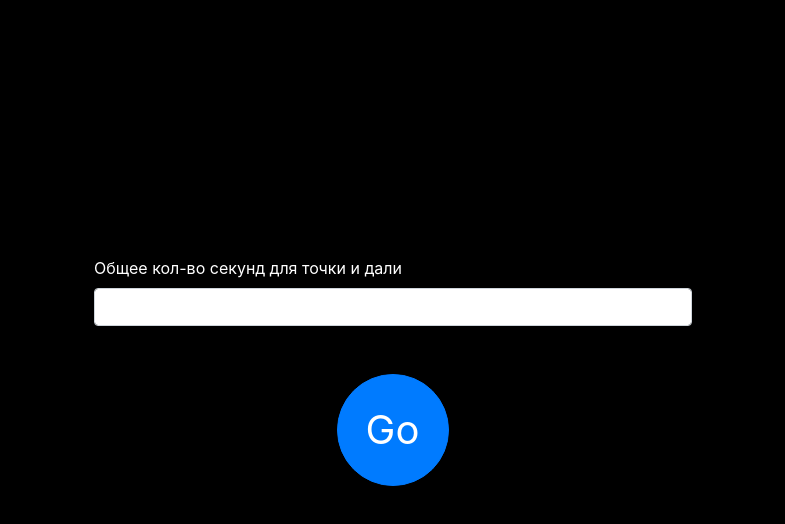
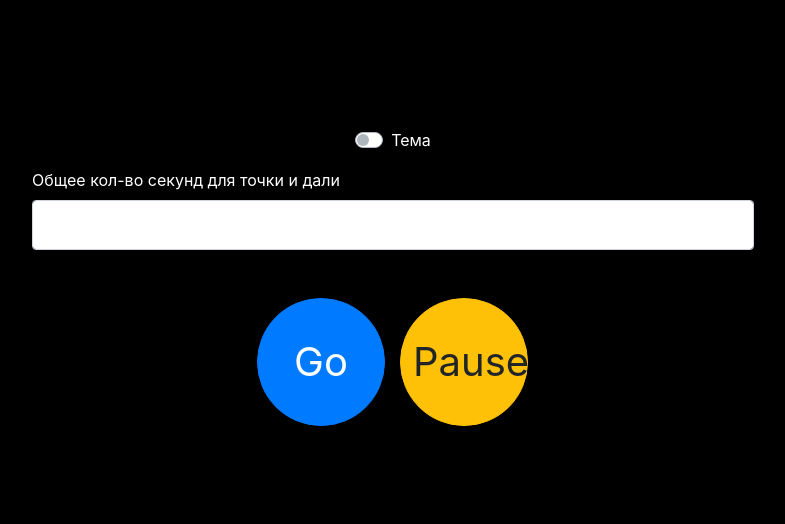
Before and after one commit to AsotikovAnton/timer, a website with bundled scripts: page index.html in a window 1280 px wide. Shown: the whole page, without its empty margins (247-1032 px from the left). Built offline with nearby package versions, Linux system fonts and the light colour scheme.

Commit message:
add pause and theme swither

```diff
--- a/index.html
+++ b/index.html
@@ -9,6 +9,10 @@
 </head>
 <body>
   <div class="timer-app container">
+    <div class="row custom-control custom-switch">
+      <input type="checkbox" class="custom-control-input" id="customSwitch1">
+      <label class="custom-control-label" for="customSwitch1">Тема</label>
+    </div>
     <div class="row">
       <label class="label ml-3" for="time-input">Общее кол-во секунд для точки и дали</label>
       <div class="input-group mb-3 ml-3 mr-3">
@@ -26,6 +30,7 @@
     </div>
     <div class="input-group-append">
       <button class="btn btn-primary" type="button" id="button-addon2">Go</button>
+      <button class="btn btn-warning" type="button" id="pause">Pause</button>
     </div>
   </div>
   <audio id="audio-start" src="/src/start.mp3"></audio>
--- a/src/style.css
+++ b/src/style.css
@@ -1,31 +1,58 @@
 body {
   background-color: black !important;
+  --textColor: white;
 }
+
+body.light {
+  background-color: white !important;
+  --textColor: black;
+}
+
 
 .timer-app {
   display: flex;
   flex-direction: column;
   justify-content: center;
   align-items: center;
-  margin: 20% auto 0;
+  margin: 10% auto 0;
 }
 
 .timer {
   font-size: 5rem;
-  color: white;
+  color: var(--textColor);
 }
 
 .label {
-  color: white;
+  color: var(--textColor);
+}
+
+#time-input {
+  font-size: 1.5rem;
 }
 
 #button-addon2 {
-  width: 7rem;
-  height: 7rem;
+  width: 8rem;
+  height: 8rem;
+  margin-right: 1rem;
   font-size: 2.5rem;
-  border-radius: 7rem !important;
+  border-radius: 8rem !important;
+}
+
+#pause {
+  width: 8rem;
+  height: 8rem;
+  font-size: 2.5rem;
+  border-radius: 8rem !important;
 }
 
 .input-group-append {
   margin-top: 2rem;
 }
+
+.custom-switch {
+  margin-bottom: 1rem;
+}
+
+.custom-control-label {
+  color: var(--textColor);
+}
```
Also changed, not shown: src/timer.js (+23 -1 lines).
